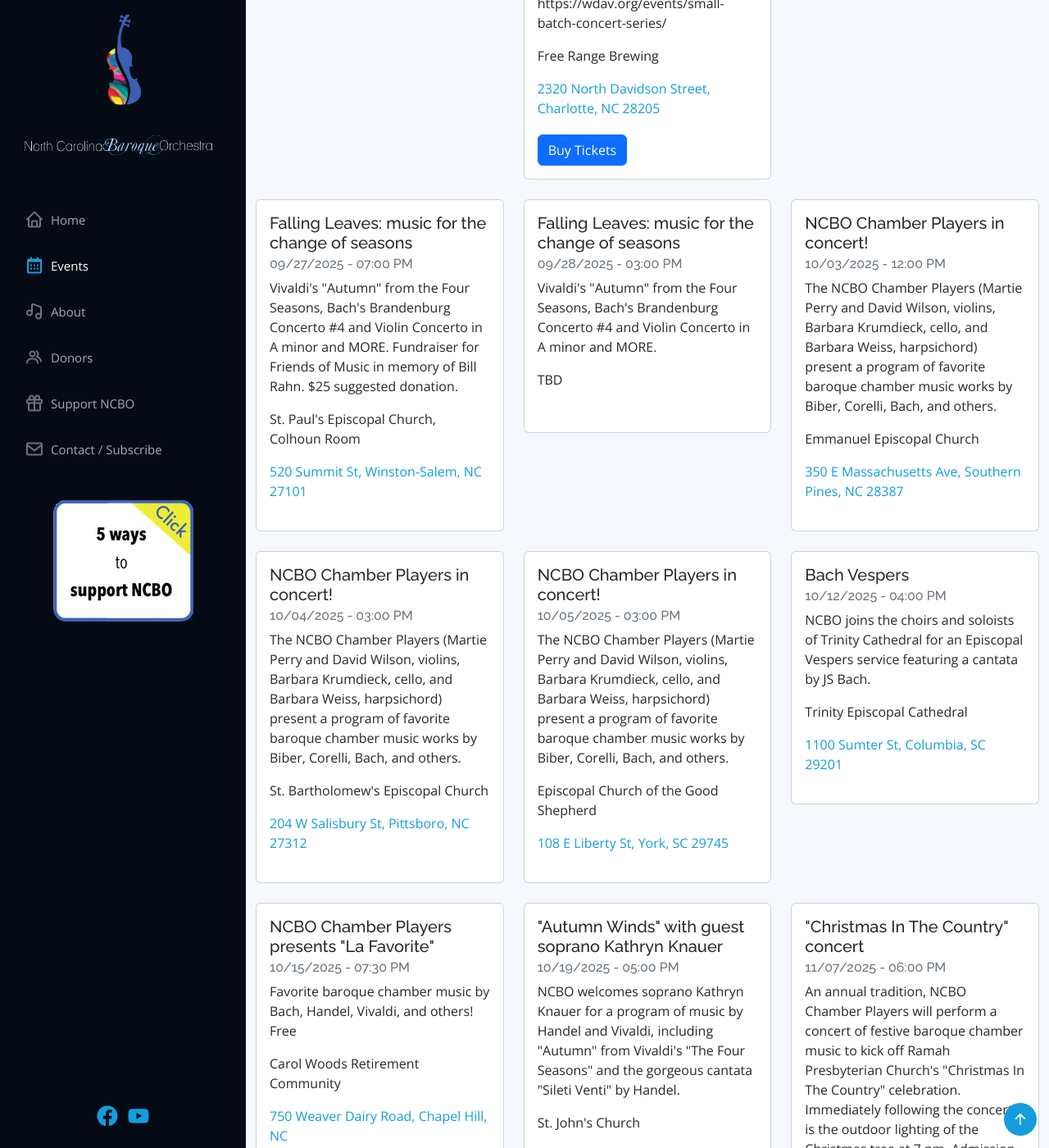
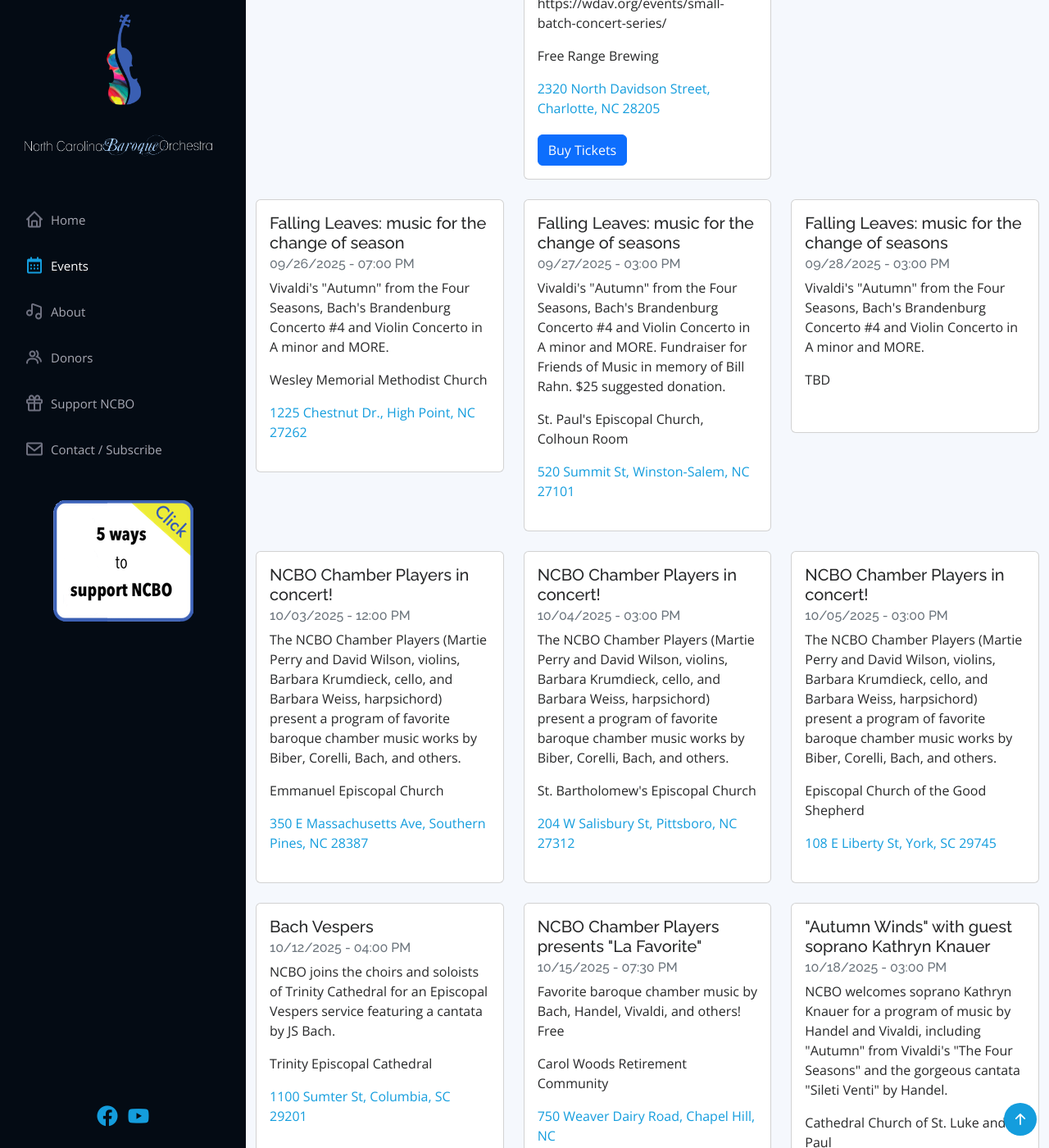
Before and after one commit to ncbaroqueorchestra/ncboweb, a Jekyll site: the page built from index.md, in a window 1280 px wide and 1400 px high, scrolled down 2086 px. Shown: the whole window at 82% size. Built offline with Jekyll 4.4.1, drawn with Linux system fonts in a browser that asks for light colours; comment, search, counter and statistics services are not loaded; some of the changed text lies outside the part shown.

Commit message:
Updated NCBO events

```diff
--- a/_data/events.yml
+++ b/_data/events.yml
@@ -68,6 +68,15 @@
   heading: 'Falling Leaves: music for the change of seasons'
   sortdate: 1758927600
   venue: TBD
+- address: 1225 Chestnut Dr., High Point, NC 27262
+  description: 'Vivaldi''s "Autumn" from the Four Seasons, Bach''s Brandenburg Concerto
+    #4 and Violin Concerto in A minor and MORE.'
+  eventdate: 09/26/2025
+  eventtime: 07:00 PM
+  heading: 'Falling Leaves: music for the change of season'
+  mapurl: https://maps.app.goo.gl/2bzpX7qJYWHhaKpV7
+  sortdate: 1758927600
+  venue: Wesley Memorial Methodist Church
 - address: 520 Summit St, Winston-Salem, NC 27101
   description: 'Vivaldi''s "Autumn" from the Four Seasons, Bach''s Brandenburg Concerto
     #4 and Violin Concerto in A minor and MORE.
@@ -75,10 +84,10 @@
 
     Fundraiser for Friends of Music in memory of Bill Rahn. $25 suggested donation.'
   eventdate: 09/27/2025
-  eventtime: 07:00 PM
+  eventtime: 03:00 PM
   heading: 'Falling Leaves: music for the change of seasons'
   mapurl: https://maps.app.goo.gl/na1XwHBwk2rFpKUM6
-  sortdate: 1759014000
+  sortdate: 1758999600
   venue: St. Paul's Episcopal Church, Colhoun Room
 - address: ''
   description: 'Vivaldi''s "Autumn" from the Four Seasons, Bach''s Brandenburg Concerto
@@ -138,6 +147,16 @@
   mapurl: https://maps.app.goo.gl/5zueQ4H2xcjjoNz16
   sortdate: 1760571000
   venue: Carol Woods Retirement Community
+- address: 126 Coming Street, Charleston, SC
+  description: NCBO welcomes soprano Kathryn Knauer for a program of music by Handel
+    and Vivaldi, including "Autumn" from Vivaldi's "The Four Seasons" and the gorgeous
+    cantata "Sileti Venti" by Handel.
+  eventdate: 10/18/2025
+  eventtime: 03:00 PM
+  heading: '"Autumn Winds" with guest soprano Kathryn Knauer'
+  mapurl: https://maps.app.goo.gl/u9EE7jX7SGa6vscRA
+  sortdate: 1760814000
+  venue: Cathedral Church of St. Luke and St. Paul
 - address: 325 Bull Street, Savannah, GA
   description: NCBO welcomes soprano Kathryn Knauer for a program of music by Handel
     and Vivaldi, including "Autumn" from Vivaldi's "The Four Seasons" and the gorgeous
```
